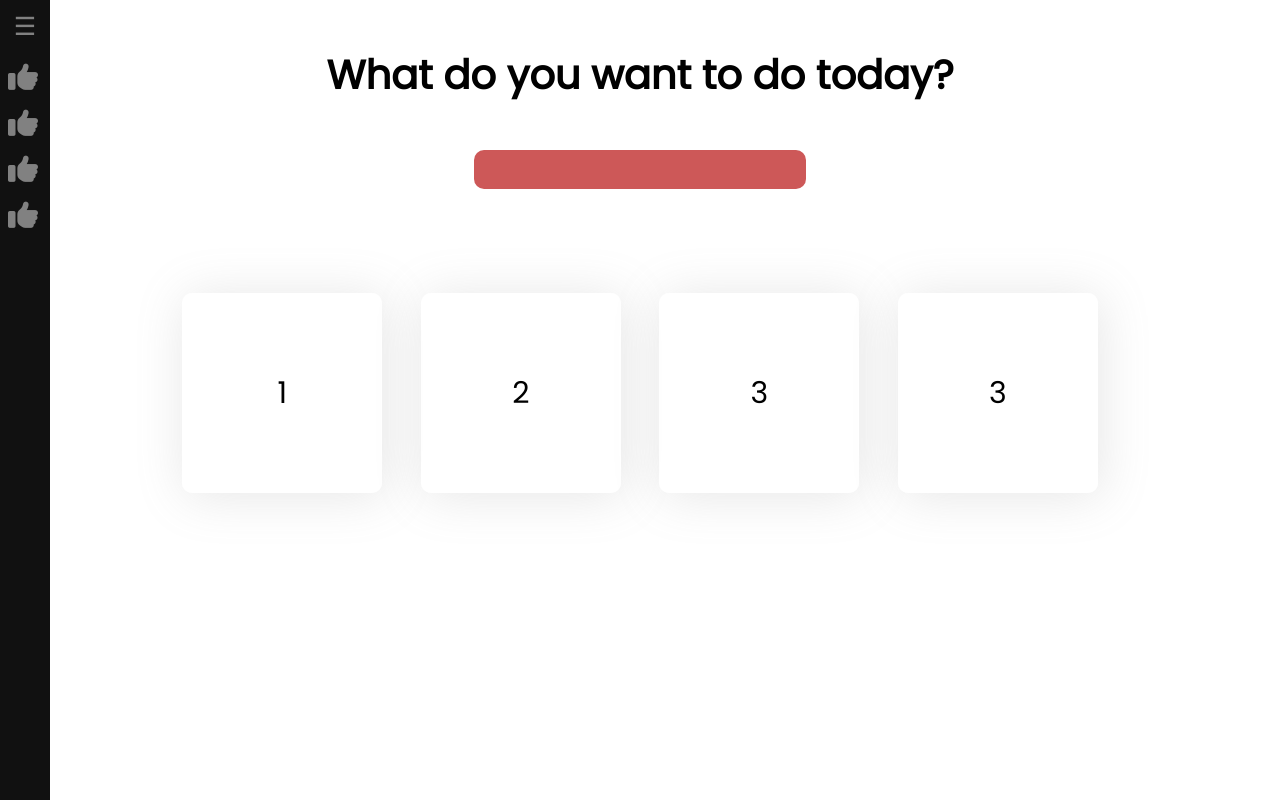
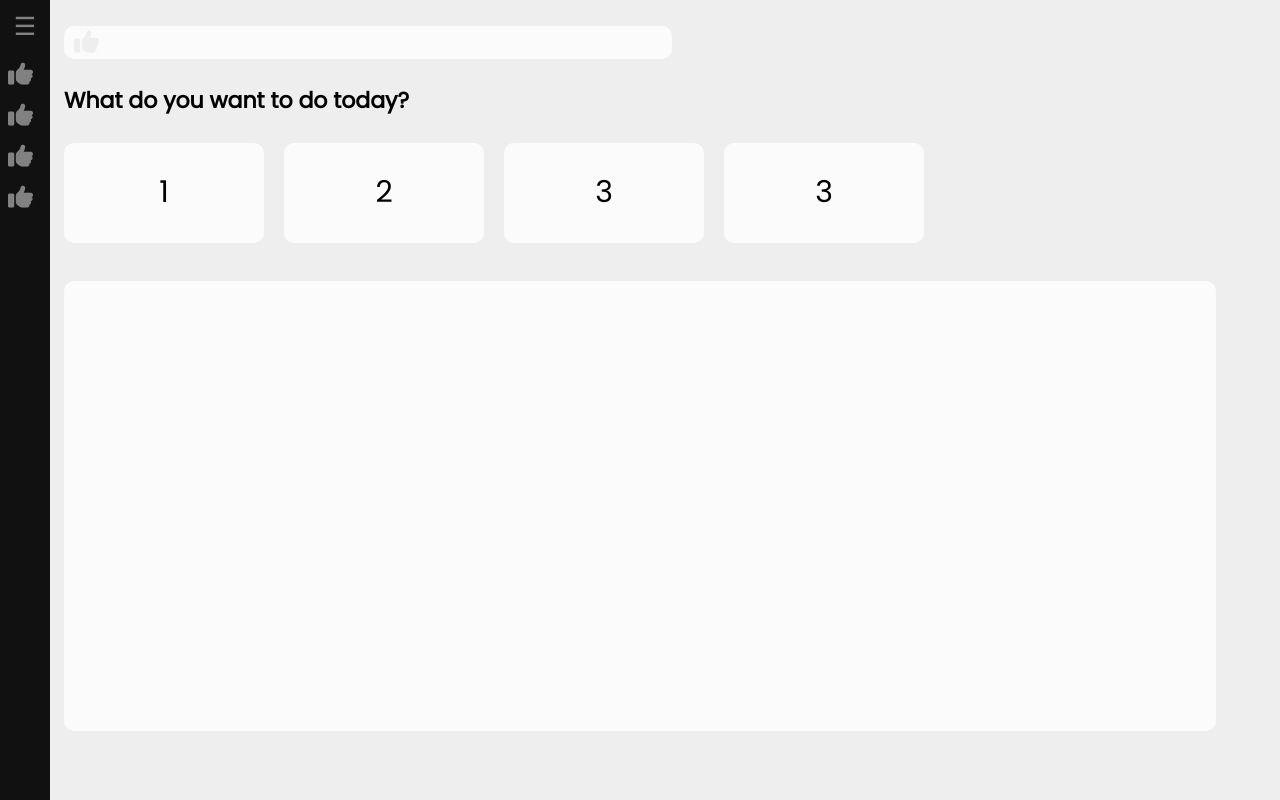
Before and after one commit to Cami9911/NotesApp, a plain HTML site: page main.html in a window 1280 px wide. Drawn offline with Linux system fonts and the light colour scheme.

Commit message:
note-content added

```diff
--- a/main.css
+++ b/main.css
@@ -3,81 +3,118 @@
   padding: 0;
   box-sizing: border-box;
 }
+
 body {
-    /* background-image: linear-gradient(120deg, #eae7e0 0%, #8d8987b3 100%); */
+  background-color: #eeeeee;
+  /* background-image: linear-gradient(120deg, #eeeeee 0%, #e9e9e9b3 100%); */
   color: black;
   font-family: "Poppins", sans-serif;
   min-height: 100vh;
 }
+
 header {
-    font-size: 20px;
-    min-height: 150px;
+  font-size: 22px;
+  font-weight: bold;
+  padding-bottom: 2%;
 }
 
-  header, .combobox {
+header,
+.combobox {
   display: flex;
-    justify-content: center;
-    align-items: center;
+  justify-content: start;
+  padding-left: 5%;
+  padding-top: 2%;
 }
 
 div input {
+  width: 50%;
   padding: 5px;
-    font-size: 25px;
+  font-size: 20px;
   border: none;
-    background: rgb(205, 88, 88);
+  background-color: rgba(255, 255, 255, 0.8);
   border-radius: 10px;
+  /* box-shadow: 0px 0px 20px 7px  rgba(128, 128, 128, 0.2); */
 }
 
-  div #optionsList{
+.optionsInput:hover{
+  background-color: #ec818182;
+  transition: 1s;
+}
+
+.optionsInput:focus{
+    border: none;
+    outline:none;
+}
+.optionsInput:focus + .searchIcon{
+  display: none;
+}
+
+div #optionsList {
   padding: 20px;
   width: 20rem;
 }
 
-  .grid-container{
-    margin-top: 5%;
-    margin-left: 10%;
-    margin-right: 10%;
+.grid-container {
   display: grid;
-    gap: 10px;
   grid-template-columns: auto auto auto auto;
-    padding: 40px;
-    height: 300px;
-    justify-content: space-around;
+  justify-content: start;
+  gap: 20px;
+  padding-left: 5%;
+}
 
-  }
 .grid-item {
   background-color: rgba(255, 255, 255, 0.8);
-    /* padding: 20px; */
   font-size: 30px;
   display: flex;
   justify-content: center;
   align-items: center;
   width: 200px;
-    height: 200px;
+  height: 100px;
   color: black;
   border-radius: 10px;
-    box-shadow: 3px 3px 50px rgba(128, 128, 128, 0.2);
+  /* box-shadow: 3px 3px 50px rgba(128, 128, 128, 0.2); */
 }
 
+.grid-item:hover {
+  background-color: #ec818182;
+  transition: 1s;
+}
+
+.note-content {
+  width: 90%;
+  height: 450px;
+  margin-top: 3%;
+  margin-left: 5%;
+  background-color: rgba(255, 255, 255, 0.8);
+  border-radius: 10px;
+  /* box-shadow: 0px 0px 20px 7px  rgba(128, 128, 128, 0.2); */
+}
 
 /* The sidebar menu */
 .sidebar {
-  height: 100%; /* 100% Full-height */
-  width: 50px; /* 0 width - change this with JavaScript */
-  position: fixed; /* Stay in place */
-  z-index: 1; /* Stay on top */
+  height: 100%;
+  /* 100% Full-height */
+  width: 50px;
+  /* 0 width - change this with JavaScript */
+  position: fixed;
+  /* Stay in place */
+  z-index: 1;
+  /* Stay on top */
   top: 0;
   left: 0;
-  background-color: #111; /* Black*/
-  overflow-x: hidden; /* Disable horizontal scroll */
-  transition: 0.5s; /* 0.5 second transition effect to slide in the sidebar */
+  background-color: #111;
+  /* Black*/
+  overflow-x: hidden;
+  /* Disable horizontal scroll */
+  transition: 0.5s;
+  /* 0.5 second transition effect to slide in the sidebar */
 }
 
 /* The sidebar links */
 .sidebar a {
   padding: 8px 8px 8px 8px;
   text-decoration: none;
-  font-size: 25px;
+  font-size: 20px;
   color: #818181;
   display: block;
   transition: 0.3s;
@@ -85,20 +122,17 @@
 
 /* When you mouse over the navigation links, change their color */
 .sidebar a:hover {
-  color: #f1f1f1;
+  color: #ec8181;
 }
 
 /* Position and style the close button (top right corner) */
 .sidebar .closebtn {
   top: 0;
   margin-left: 50px;
-}
-.sidebar{
-  position: absolute;
-  font-size: 36px;
+  font-size: 25px;
 }
 
-.sidebarTitle{
+.sidebarTitle {
   display: none;
 }
 
@@ -108,39 +142,45 @@
 }
 
 /* The button used to open the sidebar */
-.openbtn {
-  font-size: 20px;
+#openbtn {
+  font-size: 25px;
   cursor: pointer;
-  background-color: #111;
-  color: white;
-  border: none;
-}
-
-.openbtn:hover {
-  background-color: #444;
 }
 
 /* Style page content - use this if you want to push the page content to the right when you open the side navigation */
 #main {
-  transition: margin-left .5s; /* If you want a transition effect */
+  transition: margin-left .5s;
+  /* If you want a transition effect */
 }
 
-.sidebarButtons{
+.sidebarButtons {
   display: flex;
   flex-direction: row;
   justify-content: space-around;
 }
 
-.sidebarIcons{
-  font-size: 30px !important;
+.sidebarIcons {
+  font-size: 25px !important;
 }
-.sidebarOption{
+.searchIcon{
+  position: absolute;
+  margin-left: 10px;
+  margin-top: 4px;
+  color: #eeeeee;
+}
+
+.sidebarOption {
   display: flex;
   flex-direction: row;
 }
 
 /* On smaller screens, where height is less than 450px, change the style of the sidenav (less padding and a smaller font size) */
 @media screen and (max-height: 450px) {
-  .sidebar {padding-top: 15px;}
-  .sidebar a {font-size: 18px;}
+  .sidebar {
+    padding-top: 15px;
   }
+
+  .sidebar a {
+    font-size: 18px;
+  }
+}
--- a/main.html
+++ b/main.html
@@ -18,7 +18,7 @@
 
     <div id="mySidebar" class="sidebar">
         <div class="sidebarButtons">
-            <a class="openbtn" id="openbtn" onclick="openNav()">&#9776; </a>
+            <a class="openbtn" id="openbtn" onmouseover="openNav()">&#9776; </a>
             <a href="javascript:void(0)" class="closebtn" id="closebtn" onclick="closeNav()">&times;</a>
         </div>
 
@@ -49,21 +49,27 @@
     </div>
 
     <div id="main">
-        <header>
-            <h1>What do you want to do today?</h1>
-        </header>
         <div class="combobox">
-            <input type="text" name="option" list="optionsList">
+            <i class="fa-solid fa-thumbs-up fa-5x sidebarIcons searchIcon"></i>
+            <input type="text" name="option" list="optionsList" class="optionsInput">
             <datalist id="optionsList">
                 <option value="Note">
                 <option value="List">
             </datalist>
         </div>
+        <header>
+            <p>What do you want to do today?</p>
+        </header>
+
         <div class="grid-container">
             <div class="grid-item">1</div>
             <div class="grid-item">2</div>
             <div class="grid-item">3</div>
             <div class="grid-item">3</div>
+        </div>
+
+        <div class="note-content">
+
         </div>
     </div>
 
```
Lines whose indentation alone changed are shown as unchanged.
